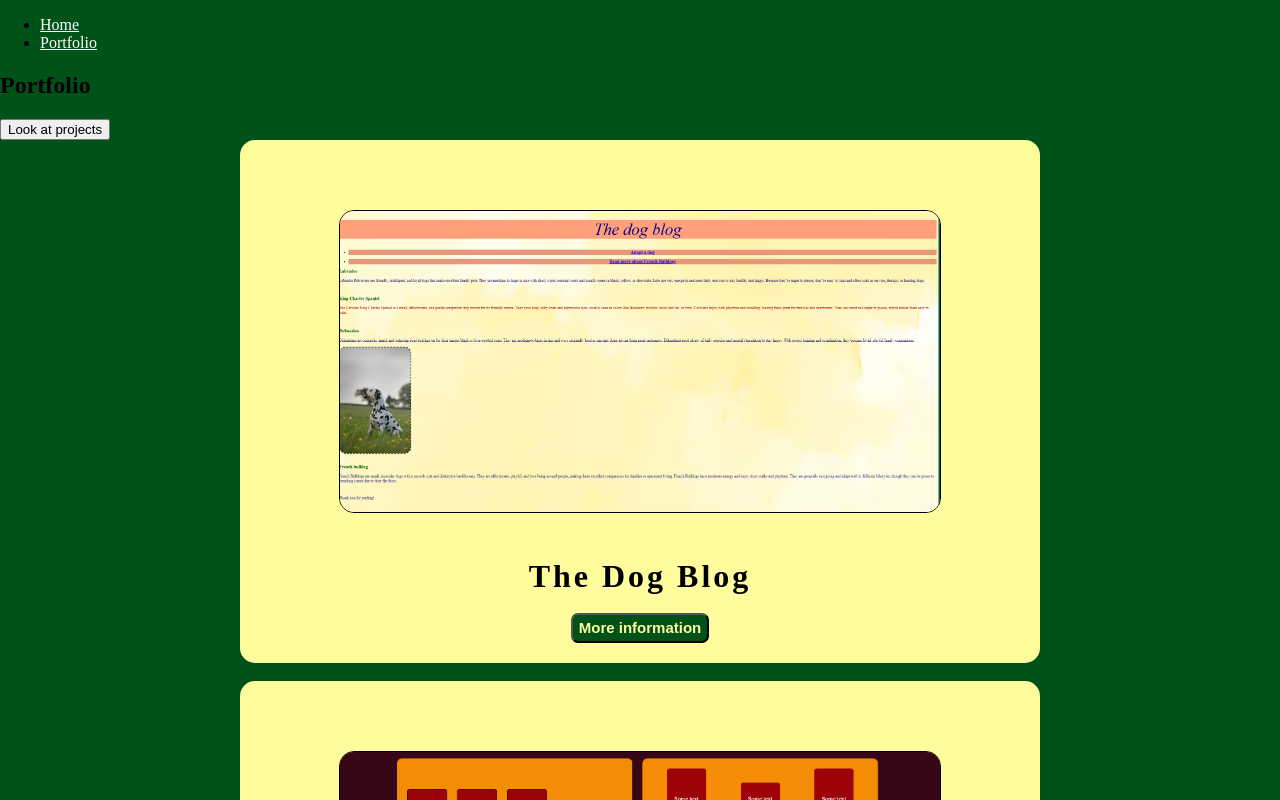
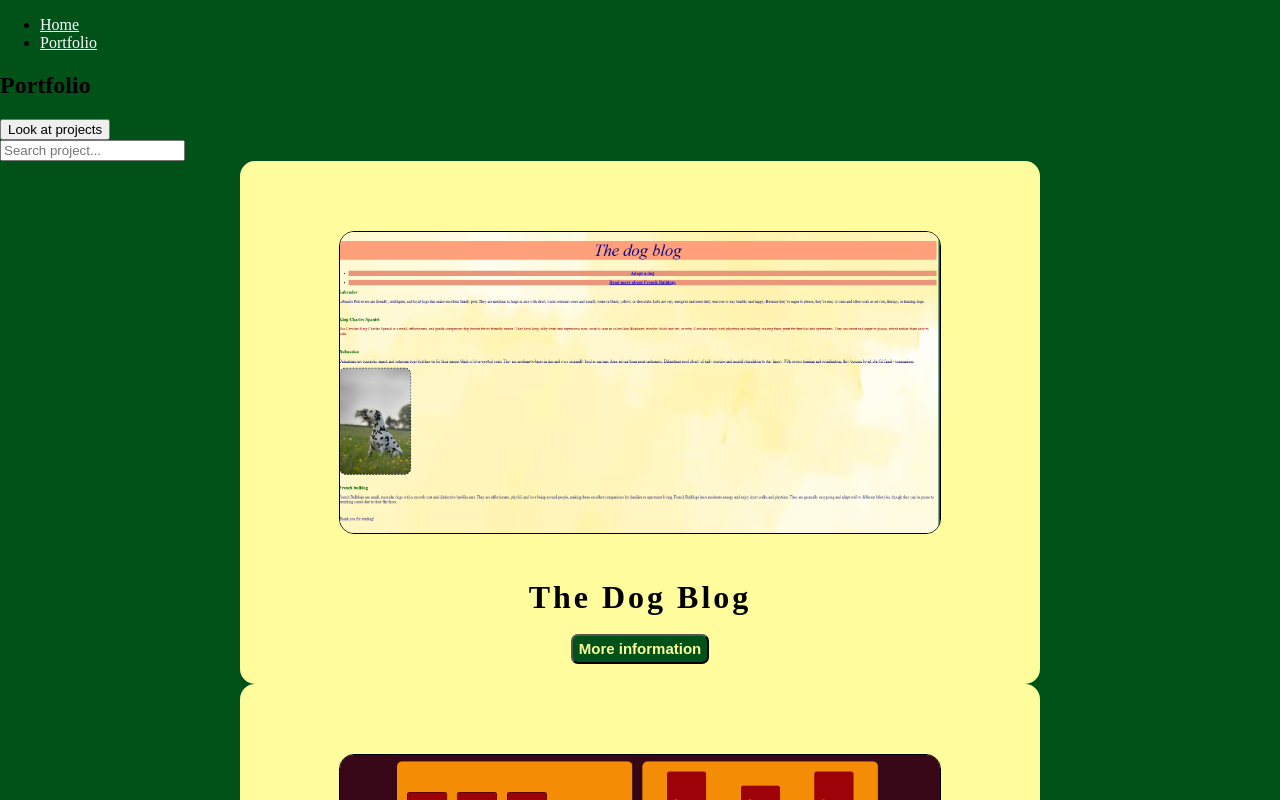
Before and after one commit to tildanyrvik/my-react-app, a React (Vite) app in the folder my-react-app/: page /portfolio in a window 1280 px wide. Both pictures are taken after a click on the button "Look at projects". Shown: the top 800 px of the page. Built offline with nearby package versions, Linux system fonts and the light colour scheme; a web font is replaced by a local one.

Commit message:
filer, map and sum created and corrected

```diff
--- a/my-react-app/src/pages/portfolio.jsx
+++ b/my-react-app/src/pages/portfolio.jsx
@@ -13,25 +13,47 @@ function Portfolio (){
         }
     }
 
+    const projects = [
+        { title: "The Dog Blog", tags: ["HTML", "CSS"],  component: <Project1 title="The Dog Blog" /> },
+        { title: "Flexbox Project", tags: ["HTML", "CSS", "Flexbox"], component: <Project2 title="Flexbox Project" githubLink="https://github.com/tildanyrvik/flexbox-practice.git" /> },
+        { title: "Wedding Invite", tags: ["HTML", "CSS", "Animation"], component: <Project3 title="Wedding Invite" githubLink="https://github.com/tildanyrvik/wedding-invite-animation.git" /> }
+    ];
+
+    const [search, setSearch] = useState("");
+
     return (
             <div>
                 <h2>Portfolio</h2>
 
                     <button onClick={lookAtProjects}>Look at projects</button>
 
+                    <div>
+                        <input
+                        type="text"
+                        placeholder="Search project..."
+                        value={search}
+                        onChange={(e) => setSearch(e.target.value)}
+                        />
+                    </div>
 
                 {viewProjects && (
                     <div>
-                <Project1 title = "The Dog Blog"></Project1>
-                <br />
-                <Project2 title = "Flexbox Project" githubLink = "https://github.com/tildanyrvik/flexbox-practice.git"></Project2>
-                <br />
-                <Project3 title = "Wedding Invite" githubLink = "https://github.com/tildanyrvik/wedding-invite-animation.git"></Project3>
+                        {projects
+                            .filter((project) =>
+                                project.title.toLowerCase().includes(search.toLowerCase()) ||
+                                project.tags.some((tag) => tag.toLowerCase().includes(search.toLowerCase()))
+                            )
+                                    .map((project, index) => (
+                                    <div key={index}>
+                                        {project.component}
                                     </div>
+                            ))
+                        }
+                    </div>
+
                 )}
             </div>
         )
 }
 
-
 export default Portfolio;
```
Lines whose indentation alone changed are shown as unchanged.
